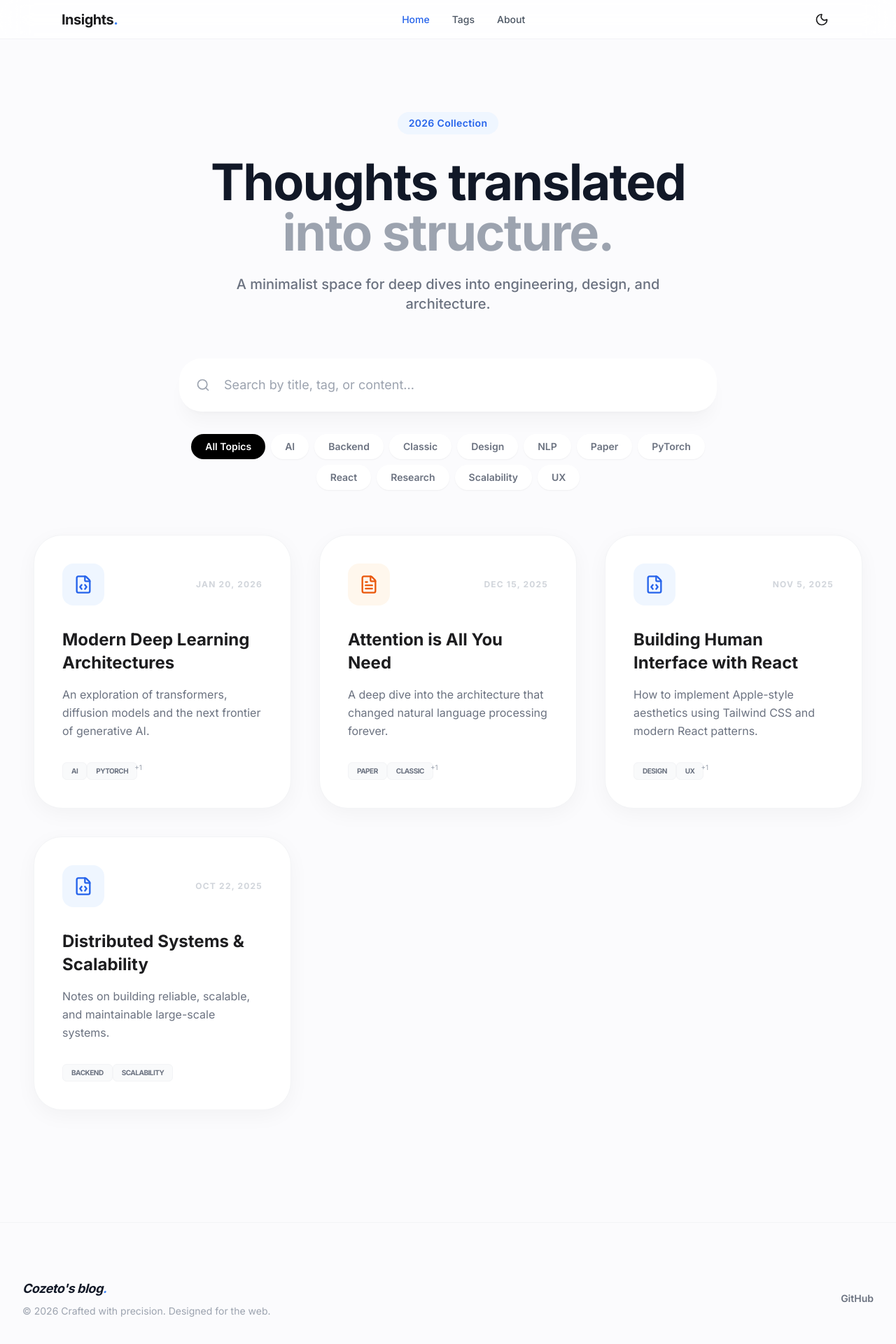
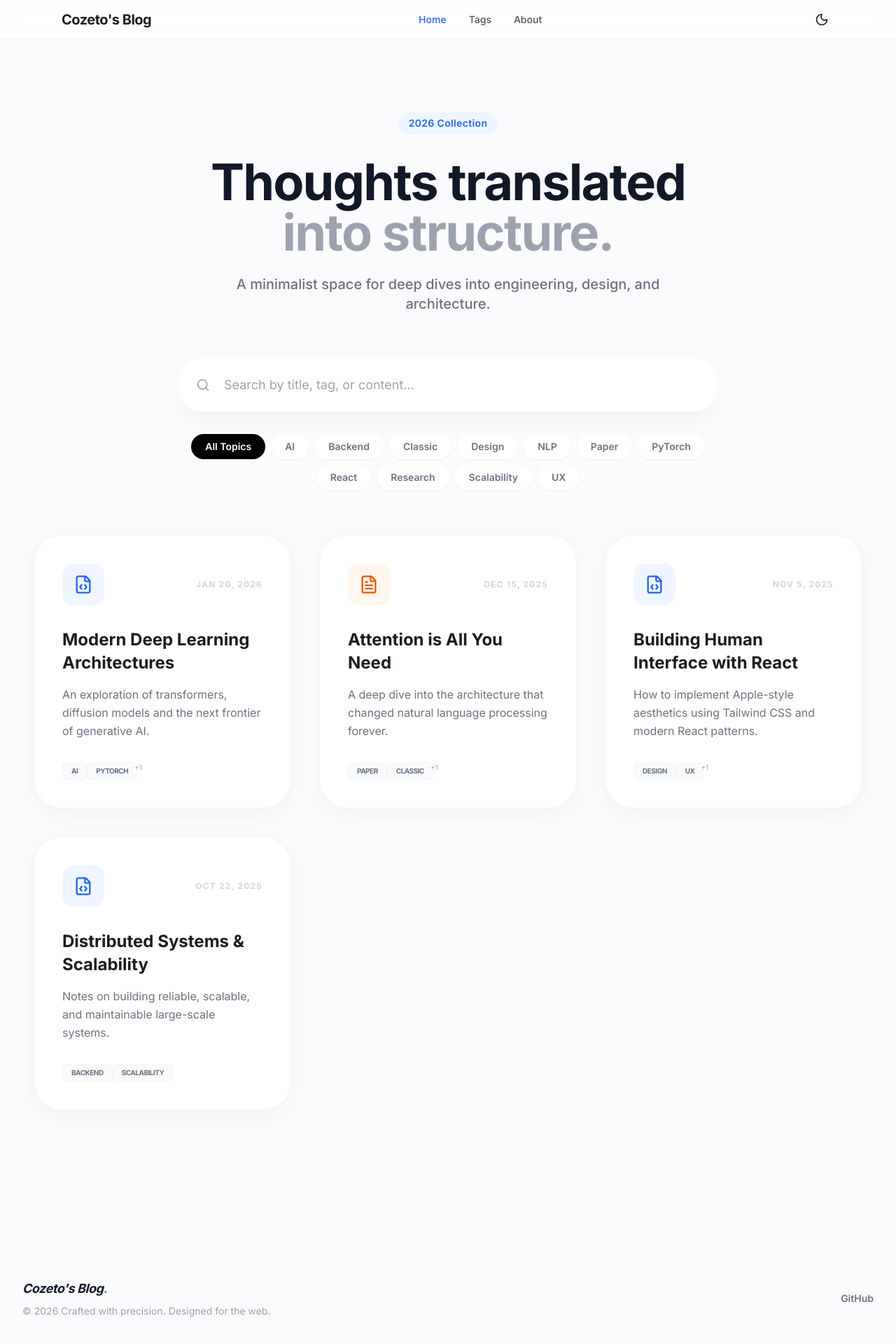
Before and after one commit to Cozeto/cozeto.github.io, a React (Vite) app: page / in a window 1280 px wide. Shown: the top 1920 px of the page at 70% size. Built offline with nearby package versions, Linux system fonts and the light colour scheme.

Commit message:
feat: update some details

```diff
--- a/App.tsx
+++ b/App.tsx
@@ -34,7 +34,7 @@ const App: React.FC = () => {
         <footer className="border-t border-gray-100 dark:border-gray-900 py-20 px-8">
           <div className="max-w-[1600px] mx-auto flex flex-col md:flex-row justify-between items-center gap-8">
             <div className="text-sm text-gray-400">
-              <p className="font-bold text-gray-900 dark:text-white mb-2 italic text-lg tracking-tight">Cozeto's blog<span className="text-blue-500">.</span></p>
+              <p className="font-bold text-gray-900 dark:text-white mb-2 italic text-lg tracking-tight">Cozeto's Blog<span className="text-blue-500">.</span></p>
               <p>© 2026 Crafted with precision. Designed for the web.</p>
             </div>
             <nav className="flex gap-10 text-sm font-semibold text-gray-500 dark:text-gray-400">
--- a/components/Header.tsx
+++ b/components/Header.tsx
@@ -21,7 +21,7 @@ const Header: React.FC<HeaderProps> = ({ isDarkMode, onToggleDarkMode }) => {
     <header className="fixed top-0 left-0 right-0 z-50 apple-blur border-b border-gray-200/50 dark:border-gray-800/50 h-14">
       <div className="max-w-6xl mx-auto h-full px-6 flex items-center justify-between">
         <Link to="/" className="text-xl font-bold tracking-tight hover:opacity-80 transition-opacity">
-          Insights<span className="text-blue-500">.</span>
+          Cozeto's Blog
         </Link>
 
         <nav className="hidden md:flex items-center gap-8 text-sm font-medium">
--- a/index.html
+++ b/index.html
@@ -4,7 +4,7 @@
 <head>
     <meta charset="UTF-8">
     <meta name="viewport" content="width=device-width, initial-scale=1.0">
-    <title>Cozeto's blog</title>
+    <title>Cozeto's Blog</title>
     <script src="https://cdn.tailwindcss.com?plugins=typography"></script>
     <link rel="preconnect" href="https://fonts.googleapis.com">
     <link rel="preconnect" href="https://fonts.gstatic.com" crossorigin>
@@ -75,9 +75,6 @@
         .search-container {
             transition: all 0.3s ease;
         }
-        .search-container:focus-within {
-            box-shadow: 0 0 0 4px rgba(0, 113, 227, 0.1);
-        }
     </style>
 <script type="importmap">
 {
@@ -92,7 +89,6 @@
   }
 }
 </script>
-<!-- <link rel="stylesheet" href="index.css"> -->
 </head>
 <body class="transition-colors duration-300">
     <div id="root"></div>
```
Also changed, not shown: 1 other file (tests, documents, lock files or other folders).
